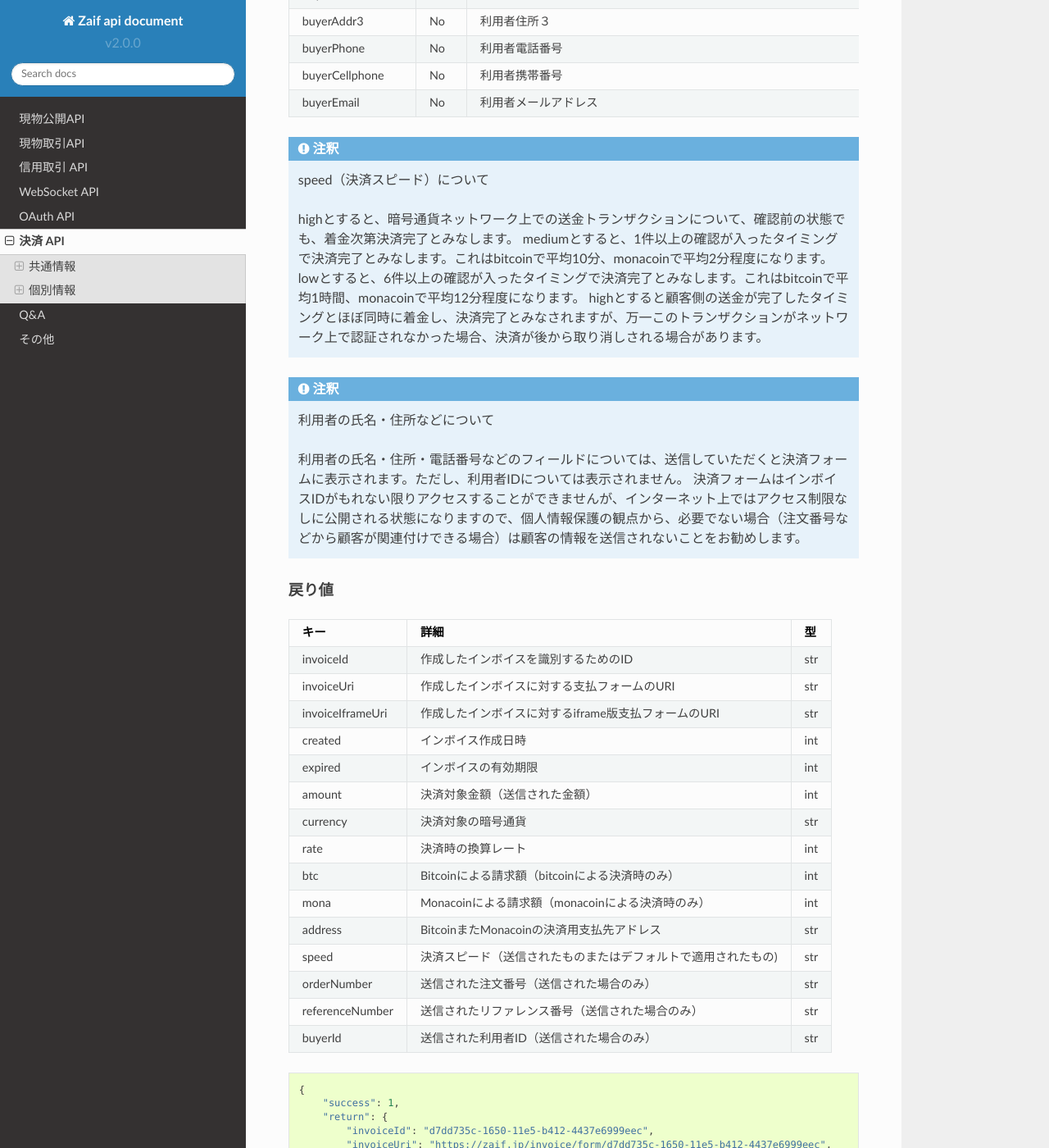
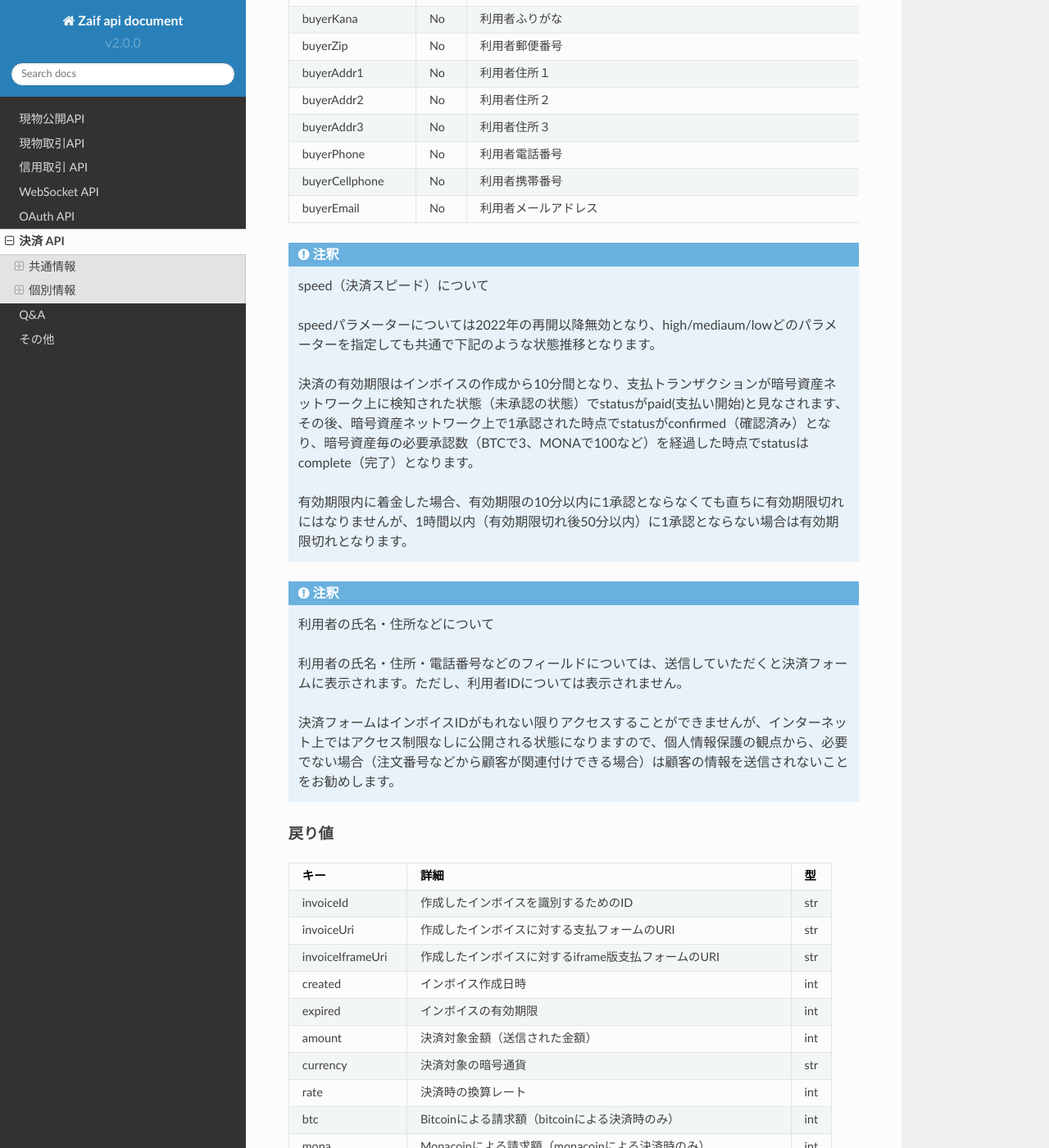
Before and after one commit to zaifdotjp/api-doc, a Sphinx documentation site: the page built from docs/PaymentAPI.md, in a window 1280 px wide and 1400 px high, scrolled down 3887 px. Shown: the whole window at 82% size. Built offline with Sphinx 7.4.7 and the Read the Docs theme 2.0.0, drawn with Linux system fonts in a browser that asks for light colours; some of the changed text lies outside the part shown.

Commit message:
ZAIF-14942 決済APIドキュメントの修正中

````diff
--- a/docs/PaymentAPI.md
+++ b/docs/PaymentAPI.md
@@ -57,8 +57,9 @@
 ```
 
 ``` Note::
-	メソッド毎の固有のパラメータも全てPOSTパラメータにて送信してください。
-	nonceパラメータの値は実効毎に増分されていないとエラーが発生します。また、増分量は少数点以下の値にも対応しております。
+  メソッド毎の固有のパラメータも全てPOSTパラメータにて送信してください。
+  nonceパラメータの値は実効毎に増分されていないとエラーが発生します。また、増分量は少数点以下の値にも対応しております。
+  ミリ秒まで含むunixtimeを使うと比較的簡単にAPIを呼び出すことができますが、多重送信の防止と呼び出し順序にnonceパラメータを使用して呼び出しの管理をすることを検討してください。
 ```
 
 ### 戻り値
@@ -87,7 +88,7 @@
 ======================================== ===================================================================
 nonce not incremented                    前回API実行時よりnonce値が加算されていません。
 account has not permission to use ec api アカウントが決済APIを使用する権限がありません。
-invalid parameter \{\}                     パラメータが不正です。
+invalid parameter \{\}                     パラメータ\{\}が不正です。
 ======================================== ===================================================================
 ```
 
@@ -99,11 +100,13 @@
 
 **インボイスの表示**
 
-作成したインボイスから支払フォームを表示することにより、利用者からBitcoin/Monacoinによる支払いを促します。 支払いフォームのURLは以下の通りです。
+作成したインボイスから支払フォームを表示することにより、利用者から暗号資産による支払いを促します。 支払いフォームのURLは以下の通りです。
 
 https://zaif.jp/invoice/form/{invoiceId}
 
 {invoiceId}はインボイスの作成時に発行されたIDになります。 下記のようにしてiframeによる表示を行うことも可能です。
+
+https://zaif.jp/invoice/iframe/{invoiceId}
 
 ```
 <iframe id="zaif_ec_iframe"
@@ -133,9 +136,10 @@
 パラメータ         必須 詳細                                                                                                                                    型  例
 ================== ==== ======================================================================================================================================= === ================
 method             Yes  createInvoice                                                                                                                           str
-speed              No   決済完了とみなすスピード。                                                                                                              str high medium low
+speed              No   （廃止済み）決済完了とみなすスピード。                                                                                                              str high medium low
 notificationUri    No   決済完了したタイミングでの通知先URI 事業者様のECサイトシステムに通知を行うためのものになります。                                        str
 notificationMethod No   決済完了したタイミングでの通知先URIへ通知する際に使用されるHTTPメソッド。デフォルトはPOSTになります。                                   str GET または POST
+webhookUrl         No   決済の状態が変化したタイミングでwebhook通知を送信する先のURL。事業者様のECサイトシステムに通知を行うためのものになります。                                        str
 redirectUri        No   決済フォームで着金後、ECサイトへ戻るためのリダイレクト先のURI。設定されなかった場合はリダイレクトせず着金後のステータスが表示されます。 str
 currency           Yes  決済に使用する暗号通貨                                                                                                                  str btc または mona
 amount             Yes  決済金額（日本円）。実際の請求対象金額。1円単位、カンマ無し。                                                                           int
@@ -161,15 +165,21 @@
 ```
 
 ``` Note::
-	speed（決済スピード）について
+  speed（決済スピード）について
 
-	highとすると、暗号通貨ネットワーク上での送金トランザクションについて、確認前の状態でも、着金次第決済完了とみなします。 mediumとすると、1件以上の確認が入ったタイミングで決済完了とみなします。これはbitcoinで平均10分、monacoinで平均2分程度になります。 lowとすると、6件以上の確認が入ったタイミングで決済完了とみなします。これはbitcoinで平均1時間、monacoinで平均12分程度になります。 highとすると顧客側の送金が完了したタイミングとほぼ同時に着金し、決済完了とみなされますが、万一このトランザクションがネットワーク上で認証されなかった場合、決済が後から取り消しされる場合があります。
+  speedパラメーターについては2022年の再開以降無効となり、high/mediaum/lowどのパラメーターを指定しても共通で下記のような状態推移となります。
+
+  決済の有効期限はインボイスの作成から10分間となり、支払トランザクションが暗号資産ネットワーク上に検知された状態（未承認の状態）でstatusがpaid(支払い開始)と見なされます、その後、暗号資産ネットワーク上で1承認された時点でstatusがconfirmed（確認済み）となり、暗号資産毎の必要承認数（BTCで3、MONAで100など）を経過した時点でstatusはcomplete（完了）となります。
+
+  有効期限内に着金した場合、有効期限の10分以内に1承認とならなくても直ちに有効期限切れにはなりませんが、1時間以内（有効期限切れ後50分以内）に1承認とならない場合は有効期限切れとなります。
 ```
 
 ``` Note::
-	利用者の氏名・住所などについて
+  利用者の氏名・住所などについて
 
-	利用者の氏名・住所・電話番号などのフィールドについては、送信していただくと決済フォームに表示されます。ただし、利用者IDについては表示されません。 決済フォームはインボイスIDがもれない限りアクセスすることができませんが、インターネット上ではアクセス制限なしに公開される状態になりますので、個人情報保護の観点から、必要でない場合（注文番号などから顧客が関連付けできる場合）は顧客の情報を送信されないことをお勧めします。
+  利用者の氏名・住所・電話番号などのフィールドについては、送信していただくと決済フォームに表示されます。ただし、利用者IDについては表示されません。
+
+  決済フォームはインボイスIDがもれない限りアクセスすることができませんが、インターネット上ではアクセス制限なしに公開される状態になりますので、個人情報保護の観点から、必要でない場合（注文番号などから顧客が関連付けできる場合）は顧客の情報を送信されないことをお勧めします。
 ```
 
 #### 戻り値
@@ -215,10 +225,24 @@
     }
 }
 ```
+
+``` Note::
+  webhookUrlについて
+
+  webhookUrlで指定されたURLに対しHTTP(S)によるPOSTを行い、決済情報を通知します。
+  POSTデータの内容はgetInvoiceで取得できるものと同様のデータをJSON形式にしたものとなります。
+
+  事業者様のECサイトシステム側で決済状況の確認をリアルタイムに行うためにはwebhookUrlのご利用を推奨します。
+  webhookによる通知は、ご請求に対し「着金があったとき」「入金開始となったとき」「入金完了となったとき」「有効期限切れとなったとき」「有効期限切れ後の過入金があったとき」など、決済の状態が変化する度に通知が送信されます。
+  また、webhookによる通知は、受け取り側がHTTPステータスコード200を返すまで（間隔を明けて）再送されますので、通知漏れも起こらないようになっています。
+
+  これに対しnotificationUriへの通知は決済完了時に1回しか行わず、ステータスコードにかかわらず1回しか送信されません。
+```
+
 ``` note::
 	決済完了通知(notificationUri)について
 
-	notificationUriを設定した場合、speedで設定した状態となったタイミングで、決済完了の通知がHTTP(S)で送信されます。
+	notificationUriを設定した場合、決済完了となったタイミングで決済完了の通知がHTTP(S)で送信されます。
 ```
 
 ```eval_rst
@@ -237,9 +261,10 @@
 ```
 
 ``` warning::
-	notificationMethodにGETを設定した場合は、パラメータは送信されません。 notificationMethodにGETを設定する場合、notificationUriに注文を識別できるような工夫をして設定してください。
+  notificationMethodにGETを設定した場合は、パラメータは送信されません。 notificationMethodにGETを設定する場合、notificationUriに注文を識別できるような工夫をして設定してください。
 
-	通知のエラー時の対応について エラー時の再送については準備中です。
+  通知のエラー時の対応について
+  notificationUriに対するエラー時の再送は行っておりません。webhookUrlによる通知の受け取りをご検討ください。
 ```
 
 ``` Note::
@@ -292,20 +317,21 @@
 orderNumber  送信された注文番号（送信された場合のみ）                        str
 ============ =============================================================== ===
 ```
-* インボイスの状態(status)
-  * インボイスには下記のような「状態」があります。
 
-    1. new : 作成され、請求が開始された状態。
-    1. paid : 支払先アドレスに対して入金が行なわれ、着金した状態（speed=highの場合の決済完了タイミング）。
-    1. confirmed : 支払先アドレスに対する入金が暗号通貨ネットワーク上で1確認以上された状態（speed=mediumの場合の決済完了タイミング）。
-    1. complete : 支払先アドレスに対する入金が暗号通貨ネットワーク上で6確認以上された状態（speed=lowの場合の決済完了タイミング）。
-    1. expired : 支払先アドレスに対して入金が行なわれず、有効期限が切れた状態。
-    1. invalid : 支払先アドレスに対して入金が開始されたが、なんらかの理由で確認されなかった状態や、入金金額が不足した状態で有効期限が切れた状態。
-    1. canceled : 作成者によりキャンセルされた状態。
+#### インボイスの状態(status)
+インボイスには下記のような「状態」があります。
 
-		インボイスの状態と他に、決済完了とみなすかどうかについては、インボイス作成時に設定されたspeedに従って下記の項目が対応します。
+  1. new : 作成され、請求が開始された状態。
+  1. paid : 支払先アドレスに対して支払いが行なわれ、着金開始した状態。
+  1. confirmed : 支払先アドレスに対する支払いが暗号通貨ネットワーク上で1承認以上確認された状態。
+  1. complete : 支払先アドレスに対する支払いが暗号通貨ネットワーク上で3承認以上確認された状態。このタイミングで決済完了となります。また、3承認はBTCの場合で、暗号資産の種別によって必要承認数は違う値になります。
+  1. expired : 支払先アドレスに対して支払いが行なわれず、有効期限が切れた状態。
+  1. invalid : 支払先アドレスに対して支払いが開始されたが、1承認までに時間がかかりすぎてしまった場合や、額が不足した状態で有効期限が切れた状態。または有効期限切れ後に支払いされた場合。
+  1. canceled : 作成者によりキャンセルされた状態。
 
-    1. settled: 決済完了日時（unixtime）、speedに応じて決済を完了とみなしたタイミングでセットされます。
+  インボイスの状態と他に、決済完了とみなすかどうかについては、インボイス作成時に設定されたspeedに従って下記の項目が対応します。
+
+  settled: 決済完了日時（unixtime）、決済を完了とみなしたタイミング（statusがcompleteになったタイミング）でセットされます。
 
 -------------------------------------------------------------------------------------------------------------------------------------------------------------
 
````
